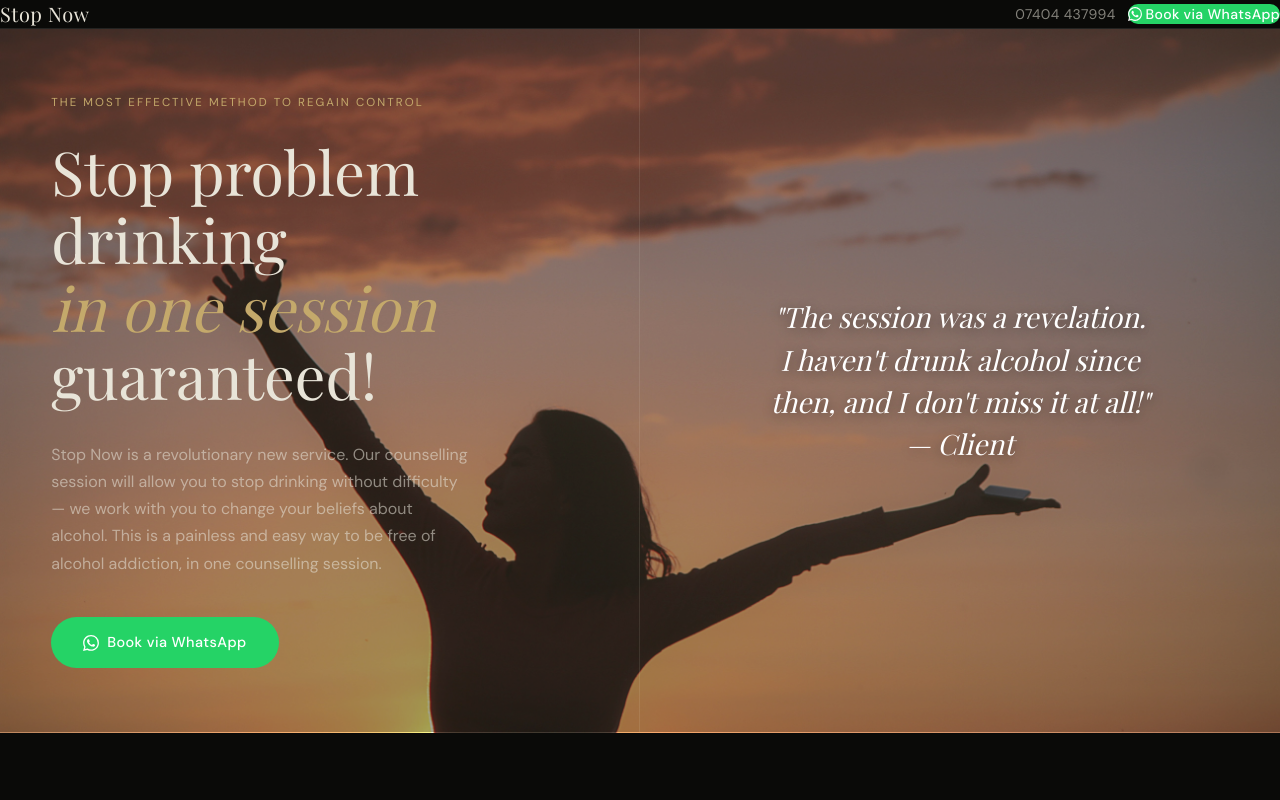
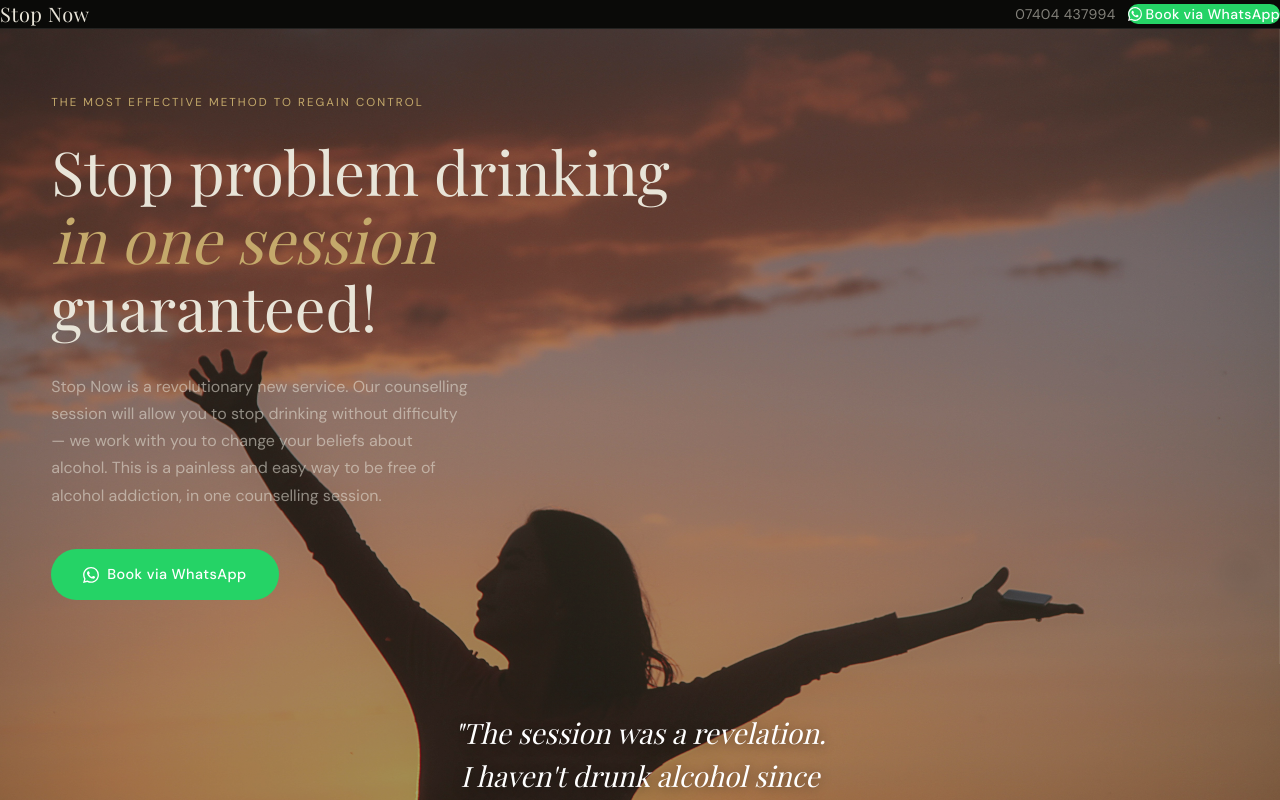
Before and after one commit to prawn-cocktail-crisps/stopnow, a Next.js app: page / in a window 1280 px wide. Shown: the top 800 px of the page. Built offline with nearby package versions, Linux system fonts and the light colour scheme; a web font is replaced by a local one.

Commit message:
Update Hero.tsx

```diff
--- a/app/components/Hero.tsx
+++ b/app/components/Hero.tsx
@@ -3,7 +3,7 @@ export default function Hero() {
     <section
       style={{
         display: "grid",
-        gridTemplateColumns: "repeat(auto-fit, minmax(min(100%, 420px), 1fr))",
+        gridTemplateColumns: "1fr))",
         minHeight: "88vh",
         borderBottom: "0.5px solid var(--border)",
         position: "relative",
```
